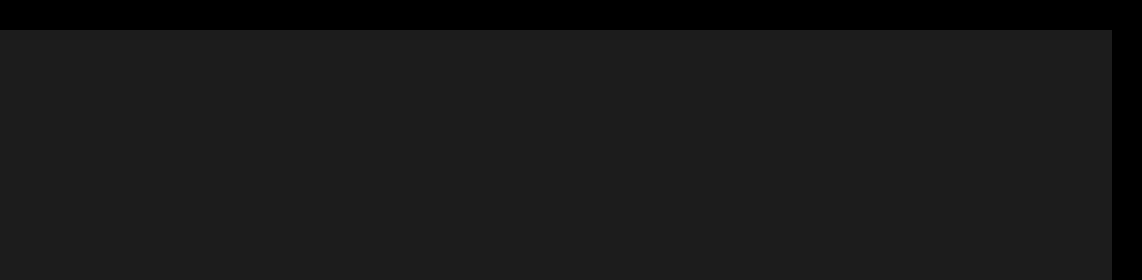
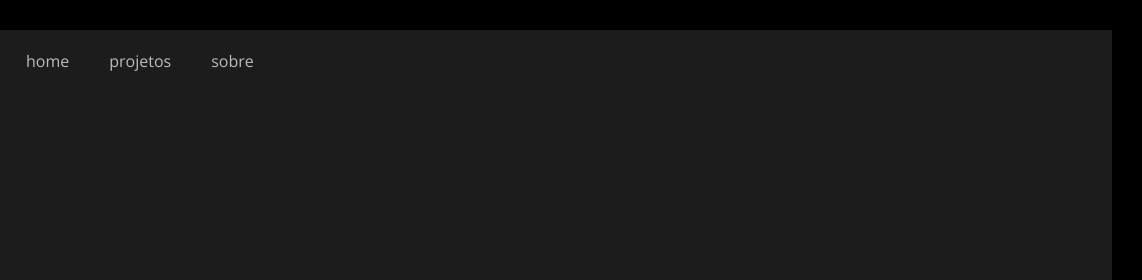
Before and after one commit to kathora/PortfolioExemple, a plain HTML site: page index.html in a window 1280 px wide. Shown: the top 280 px of the page, 138-1280 px from the left. Drawn offline with nearby package versions, Linux system fonts and the light colour scheme.

Commit message:
Complete Navbar

```diff
--- a/css/main.css
+++ b/css/main.css
@@ -39,6 +39,10 @@
         display: block;
         margin: 55px auto 0;
     }
+
+    .jl-menu{
+        display:none;
+    }
 }
 
 @media screen and (min-width: 576px){
@@ -50,7 +54,48 @@
 }
 
 @media screen and (min-width: 992px){
+    .jl-menu{
+        float: left;
+        display:table;
+        height: 110px;
+        margin-left: 30px;
+    }
 
+    .jl-menu a{
+        text-decoration: none;
+        font-family: 'Open Sans', sans-serif;
+        font-size: 16px;
+        color: #bcbcbc;
+        text-transform: lowercase;
+        display: inline-block;
+        margin: 50px 20px 0 20px;
+        font-weight: 400;
+        position: relative;
+    }
+
+    .jl-menu a:first-child{
+        margin-left: 0;
+    }
+
+    .jl-menu a:hover{
+        color: #2ccb69;
+    }
+
+    .jl-menu a:before{
+        content: '';
+        position: absolute;
+        width: 0;
+        height: 4px;
+        background-color: #2ccb69;
+        display: block;
+        bottom: -6px;
+        left: 0;
+        transition: all 0.2s ease-out;
+    }
+
+    .jl-menu a:hover:before{
+        width: 100%;
+    }
 }
 
 @media screen and (min-width: 1200px){
--- a/index.html
+++ b/index.html
@@ -3,6 +3,7 @@
 <head>
     <meta charset="UTF-8">
     <meta name="viewport" content="width=device-width, initial-scale=1.0">
+    <link href="https://fonts.googleapis.com/css2?family=Abril+Fatface&family=Open+Sans:ital,wght@0,400;0,700;0,800;1,400;1,700;1,800&display=swap" rel="stylesheet">
     <link rel="stylesheet" href="css/main.css">
     <title>João Lemon - ux/ui designer</title>
 </head>
@@ -11,6 +12,11 @@
         <div class="jl-logo">
             <img src="images/logo.svg" alt="logo">
         </div>
+        <nav class="jl-menu">
+            <a href="#">Home</a>
+            <a href="#">Projetos</a>
+            <a href="#">Sobre</a>
+        </nav>
     </header>
 
     <div class="jl-page-wrapper">
```
